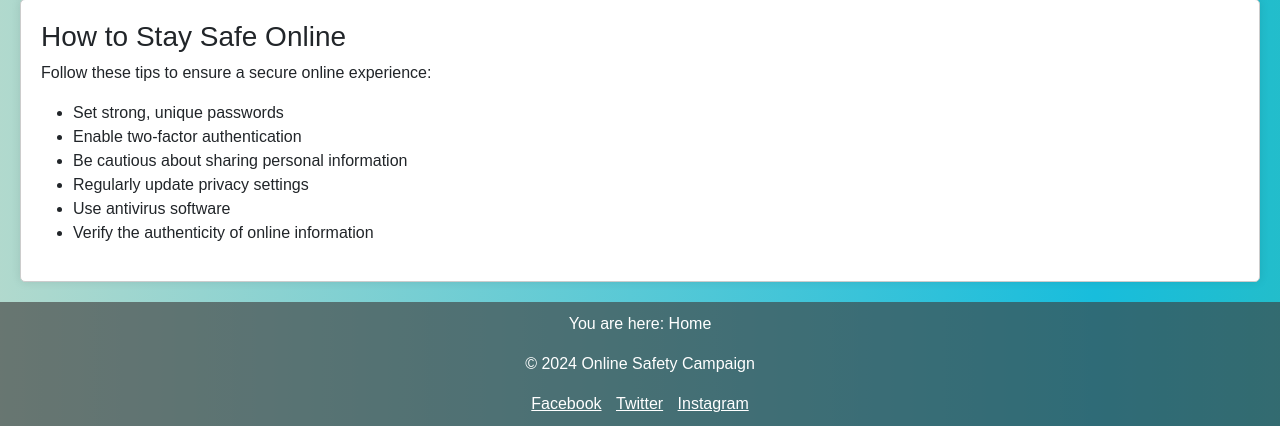
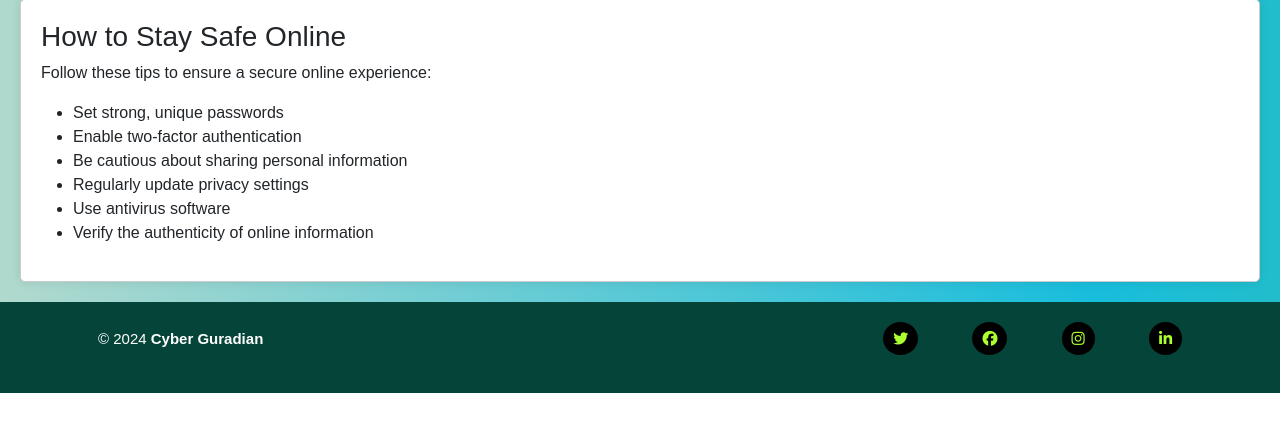
Before and after one commit to Amanda2428/Cyber-Guardian, a PHP site: page / in a window 1280 px wide. Shown: the part 1342-1768 px from the top of the page. After the commit the page ends 1735 px from the top, so only its background shows below. Run offline with PHP 8.4, Linux system fonts and the light colour scheme.

Commit message:
footer update

```diff
--- /dev/null
+++ b/defaultfooter.php
@@ -0,0 +1,18 @@
+<footer class="copyright  overflow-hidden text-center">
+    <div class="container">
+        <div class="row gx-5">
+            <div class="col ">
+                <div class="p-3 text-start">
+                    <p>&copy; 2024 <strong>Cyber Guradian</strong></p>
+                </div>
+            </div>
+        <div class="col text-end d-flex flex-column">
+            <div class="p-3 ">
+                <a href="#" class="social-1"><i class="fa-brands fa-twitter"></i></a>
+                <a href="#" class="social-1"><i class="fa-brands fa-facebook"></i></a>
+                <a href="#" class="social-1"><i class="fa-brands fa-instagram"></i></a>
+                <a href="#" class="social-1"><i class="fa-brands fa-linkedin-in"></i></a></div>
+            </div>
+        </div>
+    </div>
+</footer>
--- a/index.php
+++ b/index.php
@@ -159,16 +159,9 @@
         </section>
     </main>
 
-    <footer>
-      <p>You are here: Home</p>
-      <div class="footer-content">
-        <p>&copy; 2024 Online Safety Campaign</p>
-        <!-- Add social media buttons with relevant links -->
-        <a href="#" style="color: white">Facebook</a>
-        <a href="#" style="color: white; margin-left: 10px">Twitter</a>
-        <a href="#" style="color: white; margin-left: 10px">Instagram</a>
-      </div>
-    </footer>
+    <!-- Footer Start -->
+     <?php include("defaultfooter.php")?>
+    <!-- Footer End -->
      <!-- Bootstrap 5 JavaScript -->
    <script src="https://cdn.jsdelivr.net/npm/bootstrap@5.3.3/dist/js/bootstrap.bundle.min.js"></script>
   </body>
--- a/userfooter.php
+++ b/userfooter.php
@@ -72,7 +72,7 @@
                     <p>&copy; 2024 <strong>Cyber Guradian</strong></p>
                 </div>
             </div>
-        <div class="col text-end">
+        <div class="col text-end d-flex flex-column">
             <div class="p-3 ">
                 <a href="#" class="social-1"><i class="fa-brands fa-twitter"></i></a>
                 <a href="#" class="social-1"><i class="fa-brands fa-facebook"></i></a>
```
Also changed, not shown: binformation.php (+3 -10 lines), blegislation.php (+3 -10 lines), login.php (+3 -10 lines).
